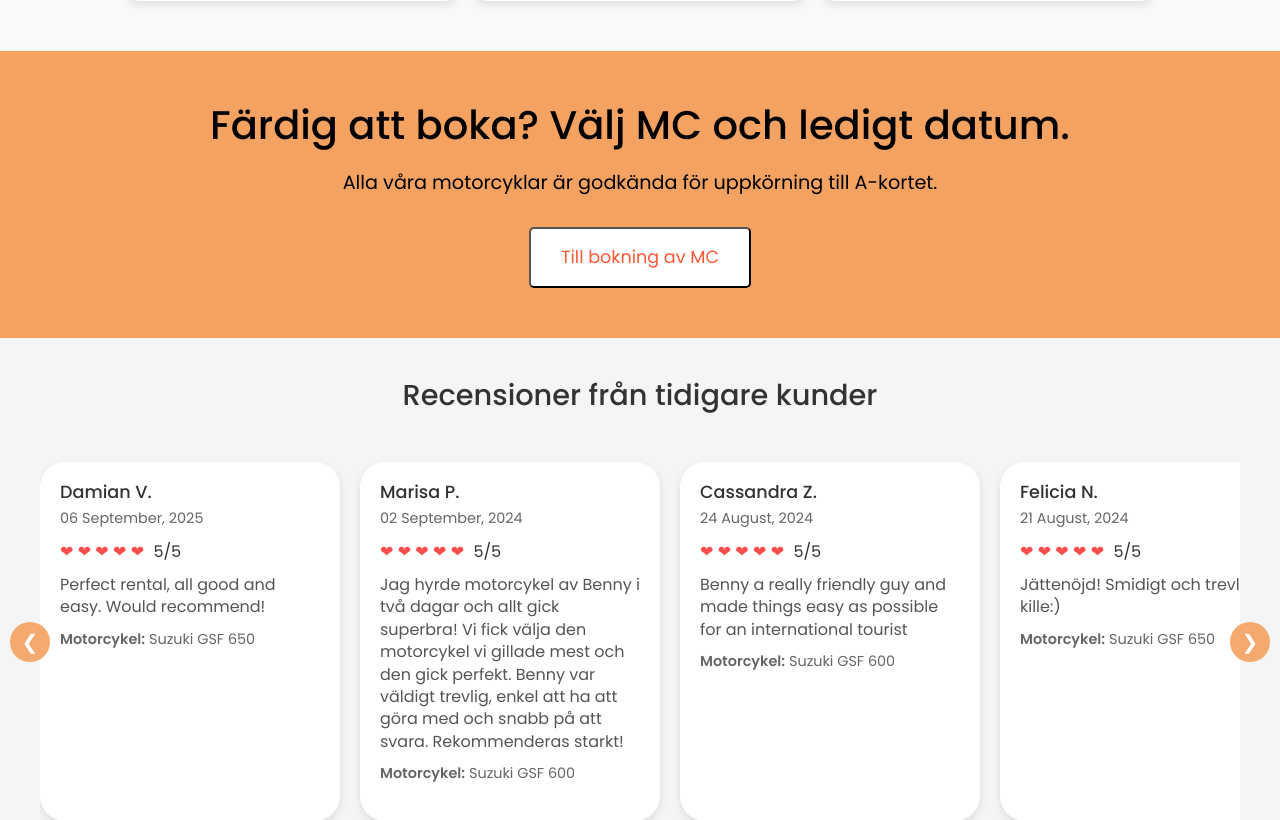
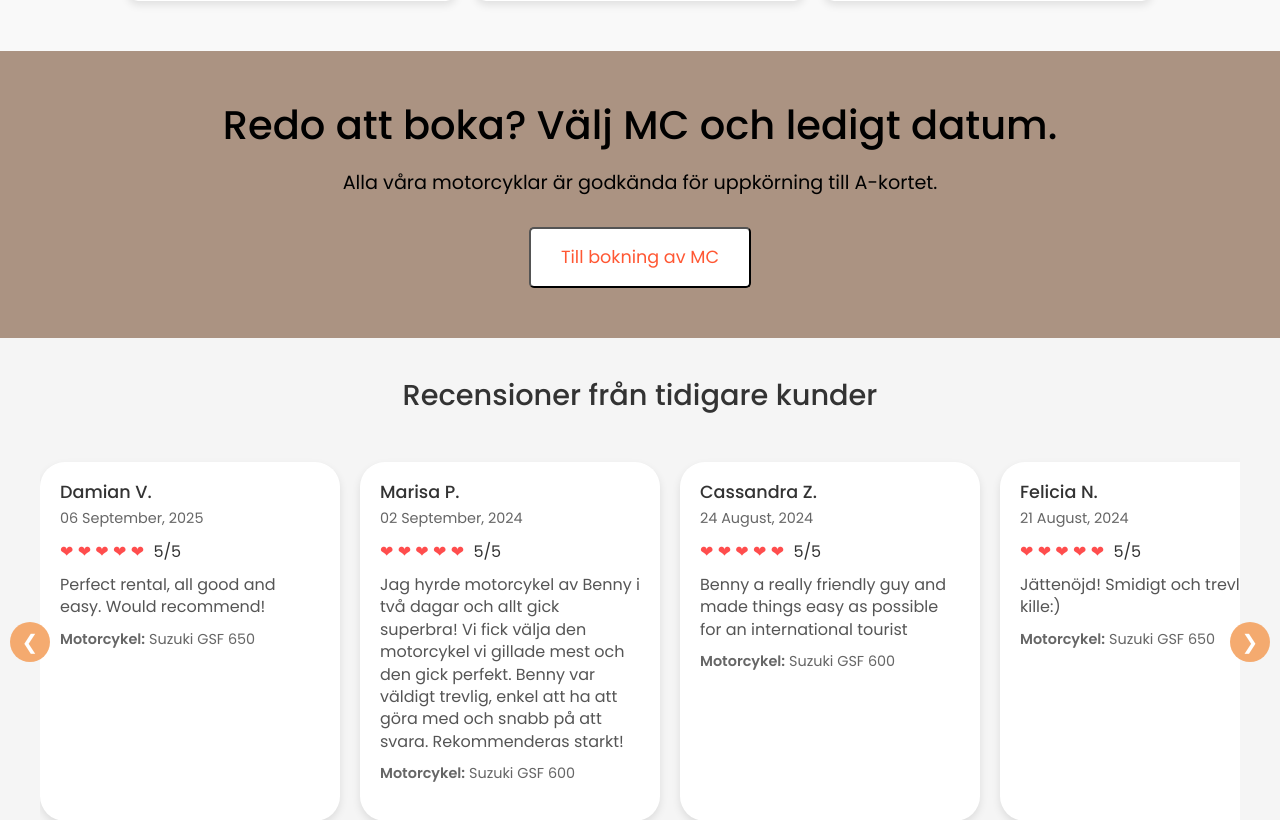
Before and after one commit to BennyTruong/HyraMC, a Django app: page / in a window 1280 px wide. Shown: the part 1323-2143 px from the top of the page. Run offline with Django 5.2, Linux system fonts and the light colour scheme; data comes from the database, SQL or seed files in the repository; some libraries are stand-ins or nearby versions.

Commit message:
minor formatting on home

```diff
--- a/booking/templates/bookings/home.html
+++ b/booking/templates/bookings/home.html
@@ -135,7 +135,7 @@
 
         /* CTA Section */
         .cta-section {
-            background-color: #f4a261;
+            background-color: #ab9382;
             padding: 50px 10%;
             text-align: center;
         }
@@ -318,7 +318,7 @@
         <div class="hero-content">
             <h1>Hyr motorcyklar och njut av en härlig åktur</h1>
             <p>
-                Ge dig ut på en spännande tur med en av våra motorcyklar. Välj från ett utbud av hojar, perfekt för både stadskörning och slingriga landsvägar. Vi strävar efter enkelhet, flexibla alternativ och bra priser.
+                Ge dig ut på en spännande tur med en av våra motorcyklar. Det finns flera modeller att välja bland som passar perfekt för både stadskörning och slingriga landsvägar. Vi strävar efter enkelhet och flexibla alternativ.
             </p>
             <a href="/create">
                 <button class="cta-btn">Boka MC</button>
@@ -359,7 +359,7 @@
 
     <!-- Call to Action Section -->
     <section class="cta-section">
-        <h2>Färdig att boka? Välj MC och ledigt datum.</h2>
+        <h2>Redo att boka? Välj MC och ledigt datum.</h2>
         <p>Alla våra motorcyklar är godkända för uppkörning till A-kortet.</p>
         <a href="/create">
             <button class="cta-btn">Till bokning av MC</button>
```
